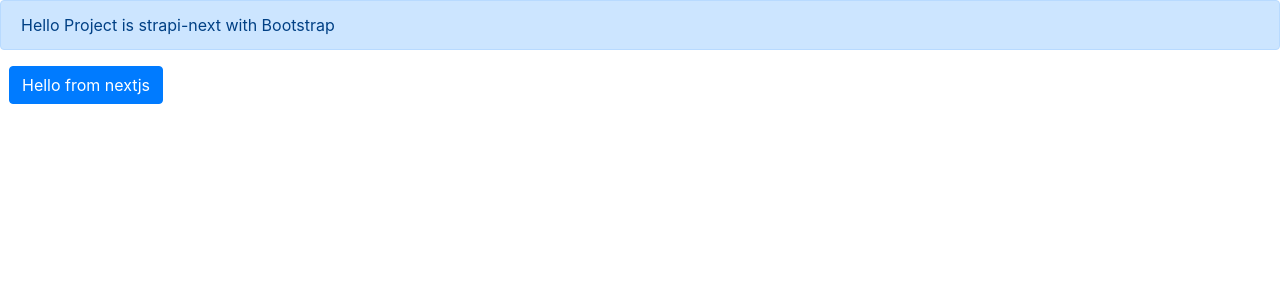
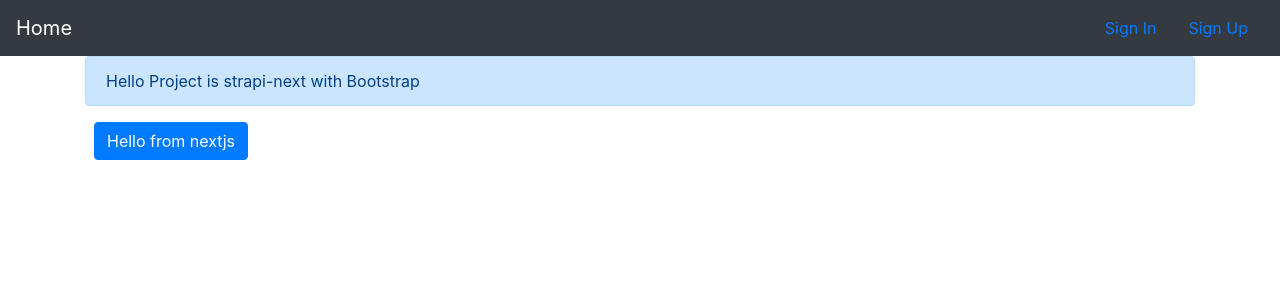
Before and after one commit to duyoji/cooking_a_deliveroo_clone, a Next.js app in the folder frontend/: page / in a window 1280 px wide. Shown: the top 300 px of the page. Built offline with nearby package versions, Linux system fonts and the light colour scheme.

Commit message:
Added Layout.js and use it in pages/index.js

```diff
--- /dev/null
+++ b/frontend/components/Layout.js
@@ -0,0 +1,66 @@
+import React from "react";
+import Head from "next/head";
+import Link from "next/link";
+
+import { Container, Nav, NavItem } from "reactstrap";
+
+class Layout extends React.Component {
+  constructor(props) {
+    super(props);
+  }
+  static async getInitialProps({ req }) {
+    let pageProps = {};
+    if (Component.getInitialProps) {
+      pageProps = await Component.getInitialProps(ctx);
+    }
+
+    return { pageProps };
+  }
+  render() {
+    const { children } = this.props;
+    const title = "Welcome to Nextjs";
+    return (
+      <div>
+        <Head>
+          <title>{title}</title>
+          <meta charSet="utf-8" />
+          <meta
+            name="viewport"
+            content="initial-scale=1.0, width=device-width"
+          />
+          <link
+            rel="stylesheet"
+            href="https://maxcdn.bootstrapcdn.com/bootstrap/4.0.0/css/bootstrap.min.css"
+            integrity="sha384-Gn5384xqQ1aoWXA+058RXPxPg6fy4IWvTNh0E263XmFcJlSAwiGgFAW/dAiS6JXm"
+            crossOrigin="anonymous"
+          />
+          <script src="https://js.stripe.com/v3" />
+        </Head>
+        <header>
+          <Nav className="navbar navbar-dark bg-dark">
+            <NavItem>
+              <Link href="/">
+                <a className="navbar-brand">Home</a>
+              </Link>
+            </NavItem>
+
+            <NavItem className="ml-auto">
+              <Link href="/signin">
+                <a className="nav-link">Sign In</a>
+              </Link>
+            </NavItem>
+
+            <NavItem>
+              <Link href="/signup">
+                <a className="nav-link"> Sign Up</a>
+              </Link>
+            </NavItem>
+          </Nav>
+        </header>
+        <Container>{children}</Container>
+      </div>
+    );
+  }
+}
+
+export default Layout;
--- a/frontend/pages/index.js
+++ b/frontend/pages/index.js
@@ -1,14 +1,15 @@
 import { Button, Alert } from "reactstrap";
+import Layout from "../components/Layout";
 
 export default () => {
   return (
-    <div>
+    <Layout>
       <div>
         <Alert color="primary">
           Hello Project is strapi-next with Bootstrap
         </Alert>
         &nbsp; <Button color="primary">Hello from nextjs</Button>
       </div>
-    </div>
+    </Layout>
   );
 };
```
